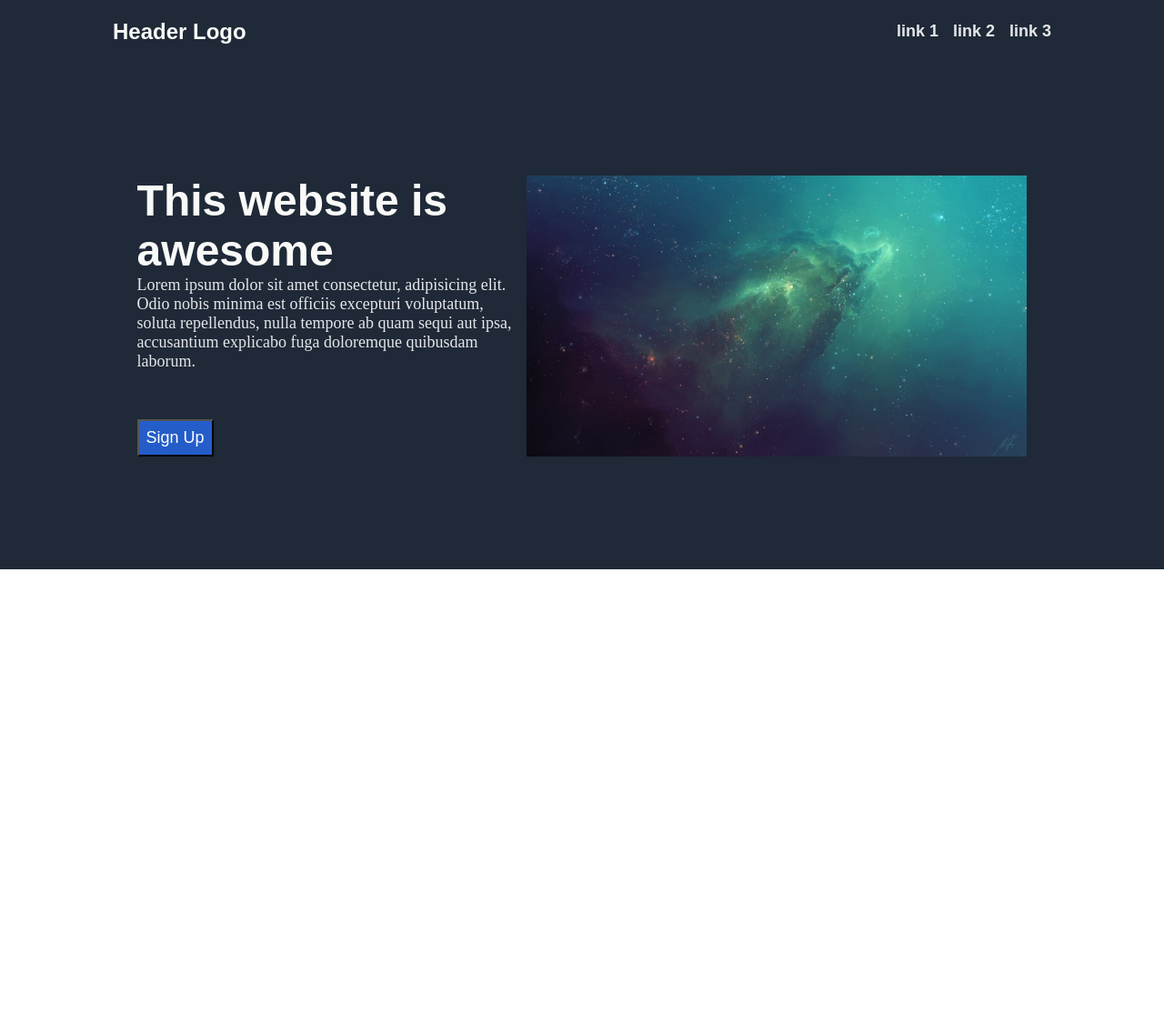
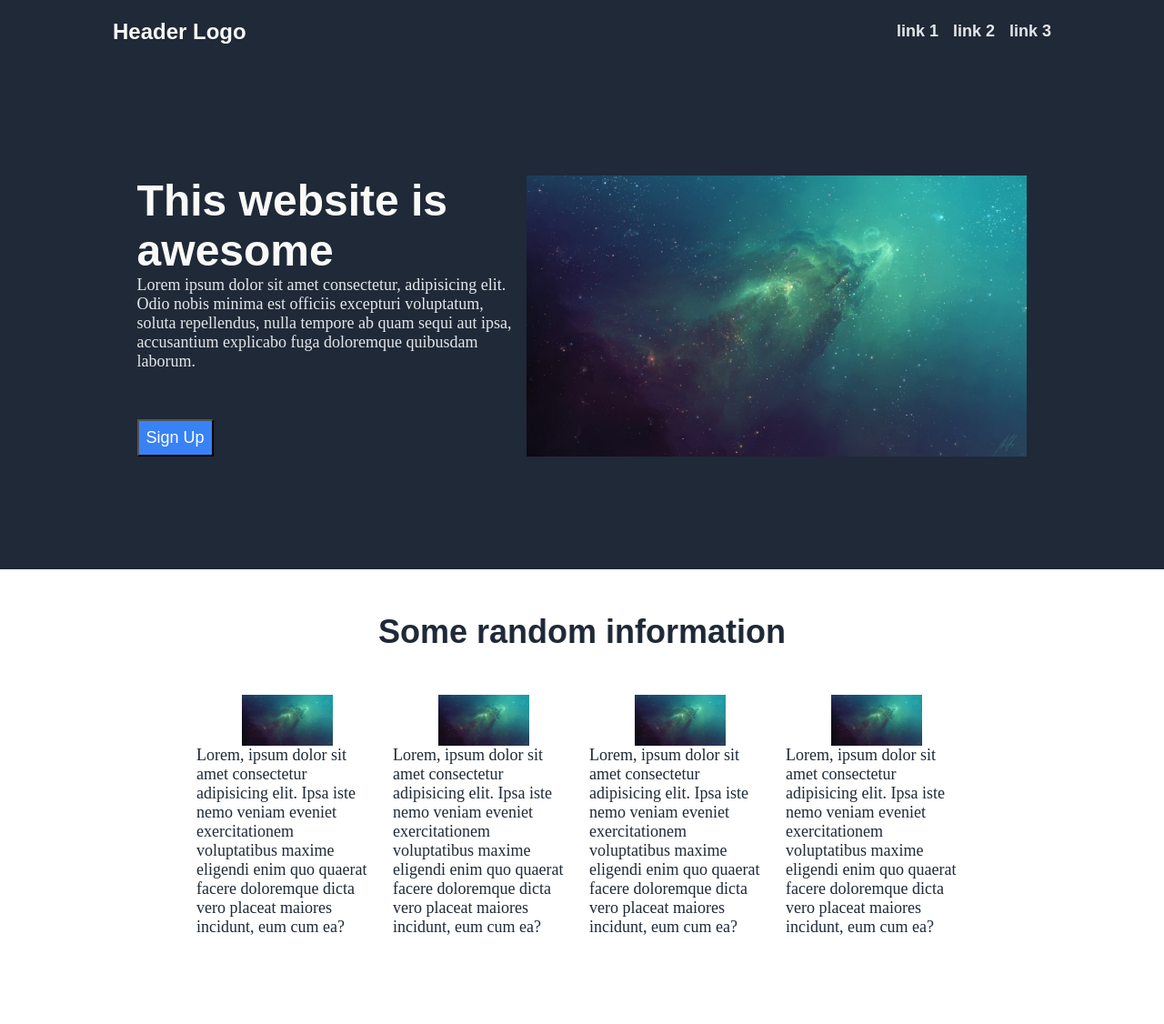
Before and after one commit to 3ein39/odin-landing-page, a plain HTML site: page index.html in a window 1280 px wide. Shown: the whole page at 91% size. Before the commit the page ends 800 px from the top, so only its background shows below. Drawn offline with Linux system fonts and the light colour scheme.

Commit message:
Finish 3rd part

```diff
--- a/index.html
+++ b/index.html
@@ -32,7 +32,38 @@
             </div>
             <button class="card-button">Sign Up</button>
         </div>
-        <img src="wallpaperflare.com_wallpaper (1).jpg">
+        <img class="image-big" src="wallpaperflare.com_wallpaper (1).jpg">
+    </div>
+
+    <div class="card-white">
+        <div class="information-header-text">Some random information</div>
+        <div class="grid">
+            <!-- here goes the four cards -->
+            <div class="card-small">
+                <img class="img-small" src="wallpaperflare.com_wallpaper (1).jpg" alt="">
+                <div class="secondary-text-black">Lorem, ipsum dolor sit amet consectetur adipisicing elit. Ipsa iste
+                    nemo veniam eveniet exercitationem voluptatibus maxime eligendi enim quo quaerat facere doloremque
+                    dicta vero placeat maiores incidunt, eum cum ea?</div>
+            </div>
+            <div class="card-small">
+                <img class="img-small" src="wallpaperflare.com_wallpaper (1).jpg" alt="">
+                <div class="secondary-text-black">Lorem, ipsum dolor sit amet consectetur adipisicing elit. Ipsa iste
+                    nemo veniam eveniet exercitationem voluptatibus maxime eligendi enim quo quaerat facere doloremque
+                    dicta vero placeat maiores incidunt, eum cum ea?</div>
+            </div>
+            <div class="card-small">
+                <img class="img-small" src="wallpaperflare.com_wallpaper (1).jpg" alt="">
+                <div class="secondary-text-black">Lorem, ipsum dolor sit amet consectetur adipisicing elit. Ipsa iste
+                    nemo veniam eveniet exercitationem voluptatibus maxime eligendi enim quo quaerat facere doloremque
+                    dicta vero placeat maiores incidunt, eum cum ea?</div>
+            </div>
+            <div class="card-small">
+                <img class="img-small" src="wallpaperflare.com_wallpaper (1).jpg" alt="">
+                <div class="secondary-text-black">Lorem, ipsum dolor sit amet consectetur adipisicing elit. Ipsa iste
+                    nemo veniam eveniet exercitationem voluptatibus maxime eligendi enim quo quaerat facere doloremque
+                    dicta vero placeat maiores incidunt, eum cum ea?</div>
+            </div>
+        </div>
     </div>
 </body>
 
--- a/styles.css
+++ b/styles.css
@@ -5,6 +5,19 @@ body {
 
 .dark-background {
     background-color: #1F2937;
+}
+
+.information-header-text {
+    font-size: 36px;
+    font-weight: bolder;
+    color: #1f2937;
+    font-family: sans-serif;
+}
+
+
+.secondary-text-black {
+    font-size: 18px;
+    color: #1f2937;
 }
 
 .main-text {
@@ -62,7 +75,7 @@ li {
     max-width: 40%;
 }
 
-img {
+.image-big {
     flex: 1;
     /* width: 300px; */
     /* min-width: 500px; */
@@ -74,5 +87,31 @@ img {
     padding: 8px;
     font-size: 18px;
     color: #ffffff;
-    background-color: rgb(36, 93, 201);
+    background-color: #3882f6;
 }
+
+.img-small {
+    width: 100px;
+    height: fit-content;
+}
+
+.card-white {
+    display: flex;
+    flex-direction: column;
+    align-items: center;
+    padding: 48px;
+}
+
+.grid {
+    display: flex;
+    gap: 16px;
+    padding: 48px;
+}
+
+.card-small {
+    max-width: 200px;
+    display: flex;
+    flex-direction: column;
+    justify-content: center;
+    align-items: center;
+}
```
